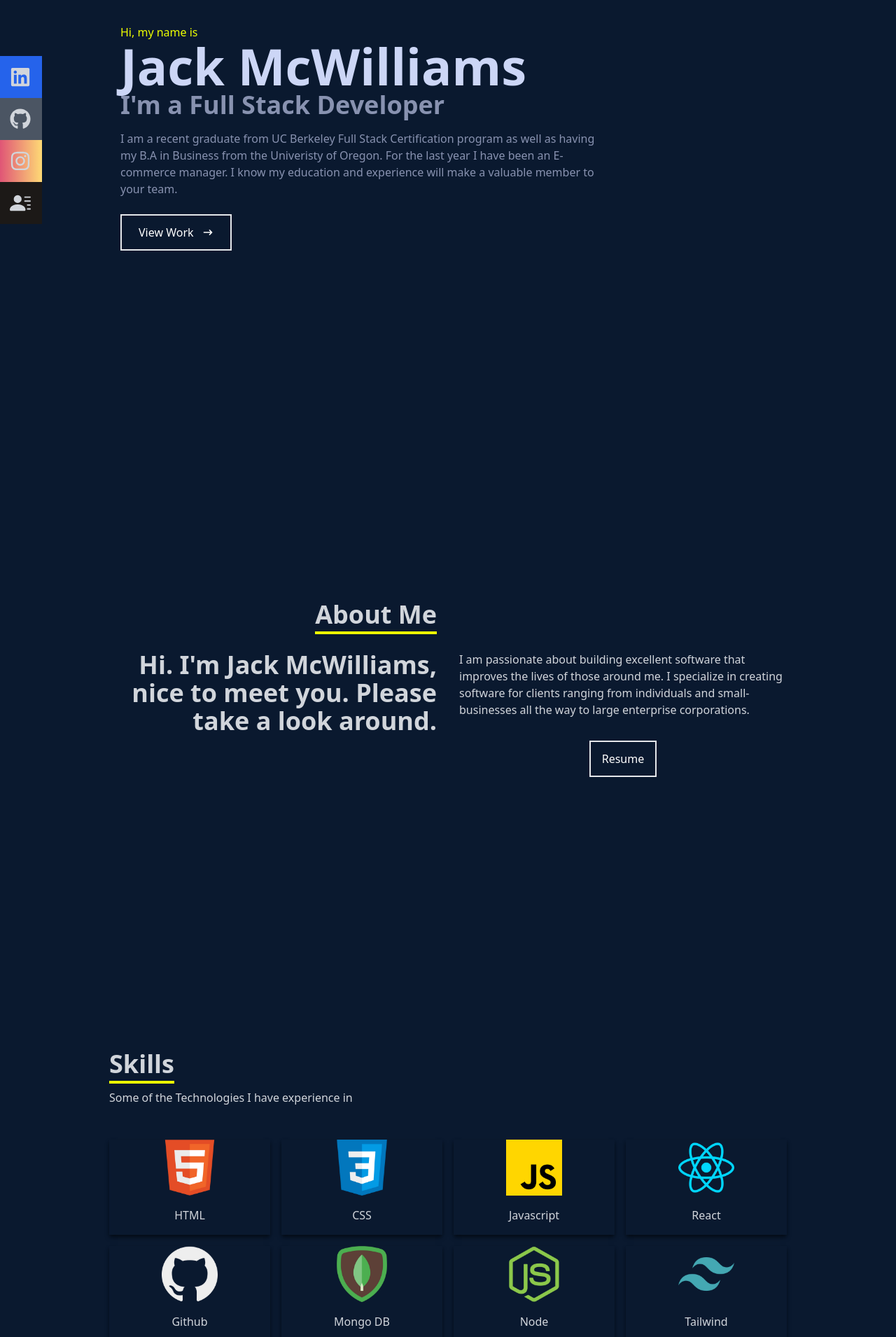
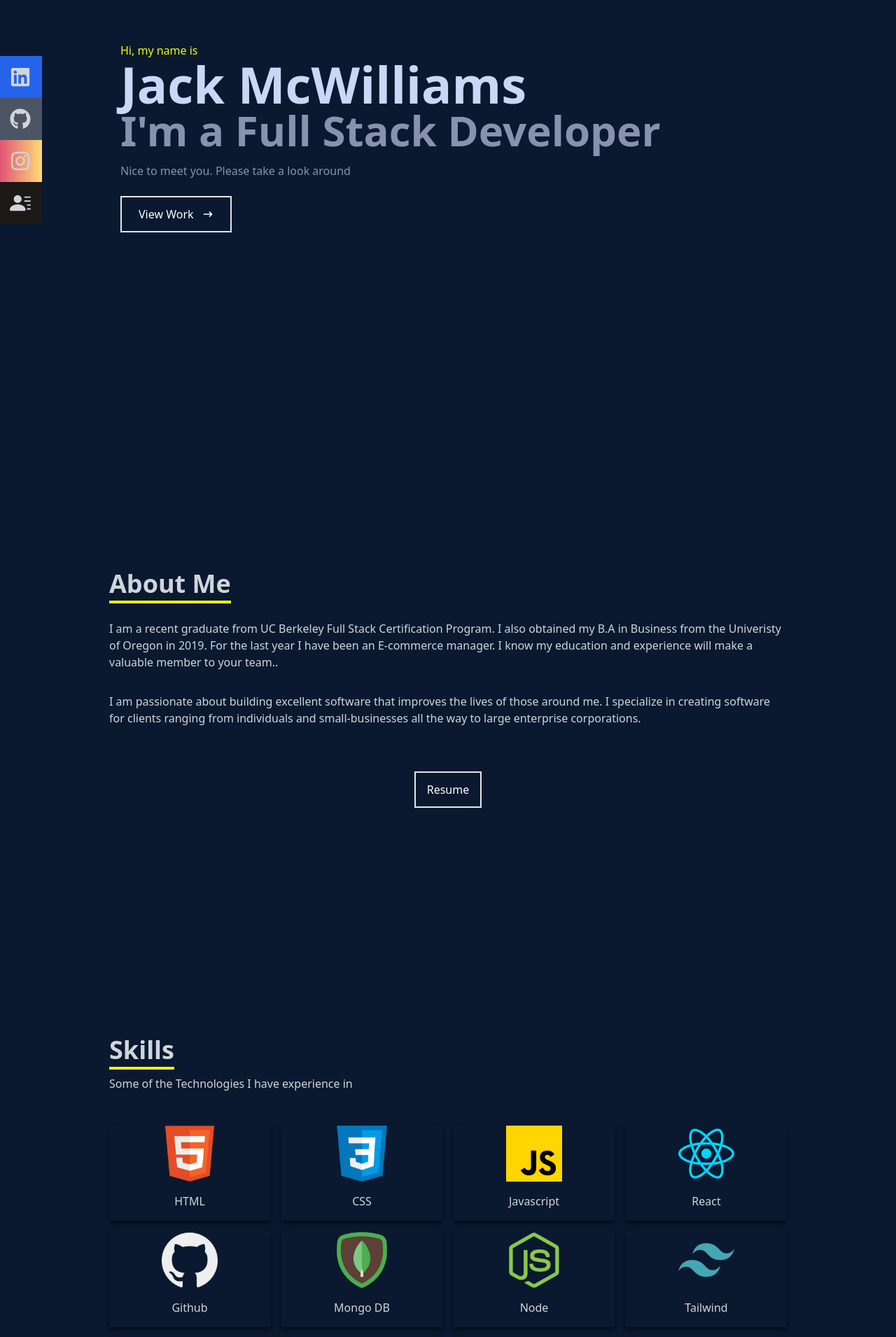
Before and after one commit to Mrwaynejames/mcwilliams_portfolio, a React (Create React App) app in the folder my-app/: page / in a window 1280 px wide. Shown: the part 200-2110 px from the top of the page at 70% size. Built offline with nearby package versions, Linux system fonts and the light colour scheme.

Commit message:
progress

```diff
--- a/my-app/package.json
+++ b/my-app/package.json
@@ -1,6 +1,7 @@
 {
   "name": "my-app",
   "version": "0.1.0",
+  "homepage": "https://Mrwaynejames.github.io/mcwilliams_portfolio",
   "private": true,
   "dependencies": {
     "@testing-library/jest-dom": "^5.16.5",
--- a/my-app/src/components/About.jsx
+++ b/my-app/src/components/About.jsx
@@ -7,27 +7,31 @@ const About = () => {
   return (
     <div name='about' className='w-full h-screen bg-[#0a192f] text-gray-300'>
       <div className='flex flex-col justify-center items-center w-full h-full'>
-        <div className='max-w-[1000px] w-full grid grid-cols-2 gap-8'>
-          <div className='sm:text-right pb-8 pl-4'>
+        <div className='max-w-[1000px] w-full gap-8'>
+          <div className=' pb-8 pl-4'>
             <p className='text-4xl font-bold inline border-b-4 border-[#edff00]'>
               About Me
             </p>
           </div>
           <div></div>
           </div>
-          <div className='max-w-[1000px] w-full grid sm:grid-cols-2 gap-8 px-4'>
-            <div className='sm:text-right text-4xl font-bold'>
-              <p>Hi. I'm Jack McWilliams, nice to meet you. Please take a look around.</p>
+          <div className='max-w-[1000px] w-full grid  gap-8 px-4'>
+            <div>
+              <p>  I am a recent graduate from UC Berkeley Full Stack Certification Program. I also obtained
+              my B.A in Business from the Univeristy of Oregon in 2019.
+              For the last year I have been an E-commerce manager.
+              I know my education and experience will make a valuable member
+               to your team..</p>
             </div>
             <div>
               <p>I am passionate about building excellent software that improves
               the lives of those around me. I specialize in creating software
               for clients ranging from individuals and small-businesses all the
               way to large enterprise corporations.</p>
-              <a href={resume}>
+            </div>
+            <a href={resume}>
               <button className='text-white border-2 hover:bg-[#edff00] hover:border-[#edff00] hover:text-[#0a192f] px-4 py-3 my-8 mx-auto flex items-center'>Resume</button>
               </a>
-            </div>
           </div>
       </div>
     </div>
--- a/my-app/src/components/Contact.jsx
+++ b/my-app/src/components/Contact.jsx
@@ -3,9 +3,9 @@ import React from 'react'
 const Contact = () => {
   return (
     <div name='contact' className='bg-[#0a192f] w-full h-screen flex justify-center items-center p-4'>
-        <form method='POST' action="https://getform.io/f/40dc8da0-6c17-48a4-8134-0a7440f9e712" className='flex flex-col max-w-[600px] w-full'>
-            <div className='pb-8'>
-               <p className='text-4xl fobt-bold inline border-b-4 border-[#edff00] text-gray-300'>Contact</p>
+        <form method='POST' action="https://getform.io/f/40dc8da0-6c17-48a4-8134-0a7440f9e712" className='flex flex-col max-w-[600px] w-full mb-4 mt-16 pt-4'>
+            <div className='pb-8 pt-8'>
+               <p className='text-4xl font-bold inline border-b-4 border-[#edff00] text-gray-300'>Contact</p>
                <p className='text-gray-300 py-4'>Submit the form below or reach me at <a href="mailto:mcwilliamsjack96@gmail.com" className="hover:text-[#edff00]">mcwilliamsjack96@gmail.com</a></p>
             </div>
             <input className="bg-[#ccd6f6] p-2" type="text" placeholder='Name' name='name' />
--- a/my-app/src/components/Home.jsx
+++ b/my-app/src/components/Home.jsx
@@ -1,6 +1,7 @@
 import React from 'react'
 import {HiArrowNarrowRight} from 'react-icons/hi'
 import {Link} from  'react-scroll'
+import profile from "../assets/work headshot.jpeg"
 const Home = () => {
   return (
     <div name='home' className='w-full h-screen bg-[#0a192f]'>
@@ -9,11 +10,9 @@ const Home = () => {
         <div className='max-w-[1000px] mx-auto px-8 flex flex-col justify-center h-full'>
             <p className='text-[#edff00]'>Hi, my name is</p>
             <h1 className='text-4xl sm:text-7xl font-bold text-[#ccd6f6]'>Jack McWilliams</h1>
-            <h2 className='text-4xl sm:text7xl font-bold text-[#8892b0]'>I'm a Full Stack Developer</h2>
+            <h2 className='text-4xl sm:text-6xl font-bold text-[#8892b0]'>I'm a Full Stack Developer</h2>
             <p className='text-[#8892b0] py-4 max-w-[700px]'>
-              I am a recent graduate from UC Berkeley Full Stack Certification program
-              as well as having my B.A in Business from the Univeristy of Oregon.
-              For the last year I have been an E-commerce manager. I know my education and experience will make a valuable member to your team. </p>
+            Nice to meet you. Please take a look around</p>
             <div>
                 <Link to="work" smooth={true}  duration={500}>
                     <button className='text-white group border-2 px-6 py-3 my-2 flex items-center hover:bg-[#edff00]  hover:text-[#0a192f] hover:border-[#edff00]'>View Work
--- a/my-app/src/components/Navbar.jsx
+++ b/my-app/src/components/Navbar.jsx
@@ -41,9 +41,9 @@ const Navbar = () => {
             </div>
             {/* mobil menu */}
             <ul className={!nav ? 'hidden' : 'absolute top-0 left-0 w-full h-screen bg-[#0a192f] flex flex-col justify-center items-center'}>
-                <li className='py-6 text-4xl'><Link onClick={handleClick} to="home" smooth={true}  duration={500}>
+                <li className='py-6 text-4xl'><li className="hover:text-[#edff00]"><Link onClick={handleClick} to="home" smooth={true}  duration={500}>
                             Home
-                        </Link></li>
+                        </Link></li></li>
                 <li className='py-6 text-4xl'><li className="hover:text-[#edff00]" ><Link onClick={handleClick} to="about" smooth={true}  duration={500}>
                             About
                         </Link></li></li>
--- a/my-app/src/components/Skills.jsx
+++ b/my-app/src/components/Skills.jsx
@@ -21,7 +21,7 @@ const Skills = () => {
                 <p className='text-4xl font-bold inline border-b-4 border-[#edff00] '>Skills</p>
                 <p className='py-4'>Some of the Technologies I have experience in</p>
             </div>
-            <div className='w-full grid grid-cols-2 sm:grid-cols-4 gap-4 text-center py-8'>
+            <div className='w-full grid grid-cols-2 sm:grid-cols-4 gap-4 text-center py-8 mb-6'>
                 <div className='shadow-md shadow-[#040c16] hover:scale-110 duartion-500'>
                     <img className='w-20 mx-auto'src={html} alt="html" />
                     <p className='my-4'>HTML</p>
@@ -70,6 +70,7 @@ const Skills = () => {
                     <img className='w-20 mx-auto'src={boot} alt="html" />
                     <p className='my-4'>Bootstrap</p>
                 </div>
+                <div></div>
             </div>
         </div>
     </div>
--- a/my-app/src/components/Work.jsx
+++ b/my-app/src/components/Work.jsx
@@ -9,7 +9,7 @@ const Work = () => {
   return (
     <div name='work' className='bg-[#0a192f] w-full md:h-screen text-gray-300'>
         <div className='max-w-[1000px] mx-auto p-4 flex flex-col justify-center w-full h-full'>
-            <div className='pb-8'>
+            <div className='pb-8 pt-20 mt-8'>
                 <p className='text-4xl font-bold inline border-b-4 text-gray-300 border-[#edff00]'>Work</p>
                 <p className='py-6'>Check out some of my recent work</p>
             </div>
```
Also changed, not shown: my-app/src/assets/work headshot.jpeg (added).
